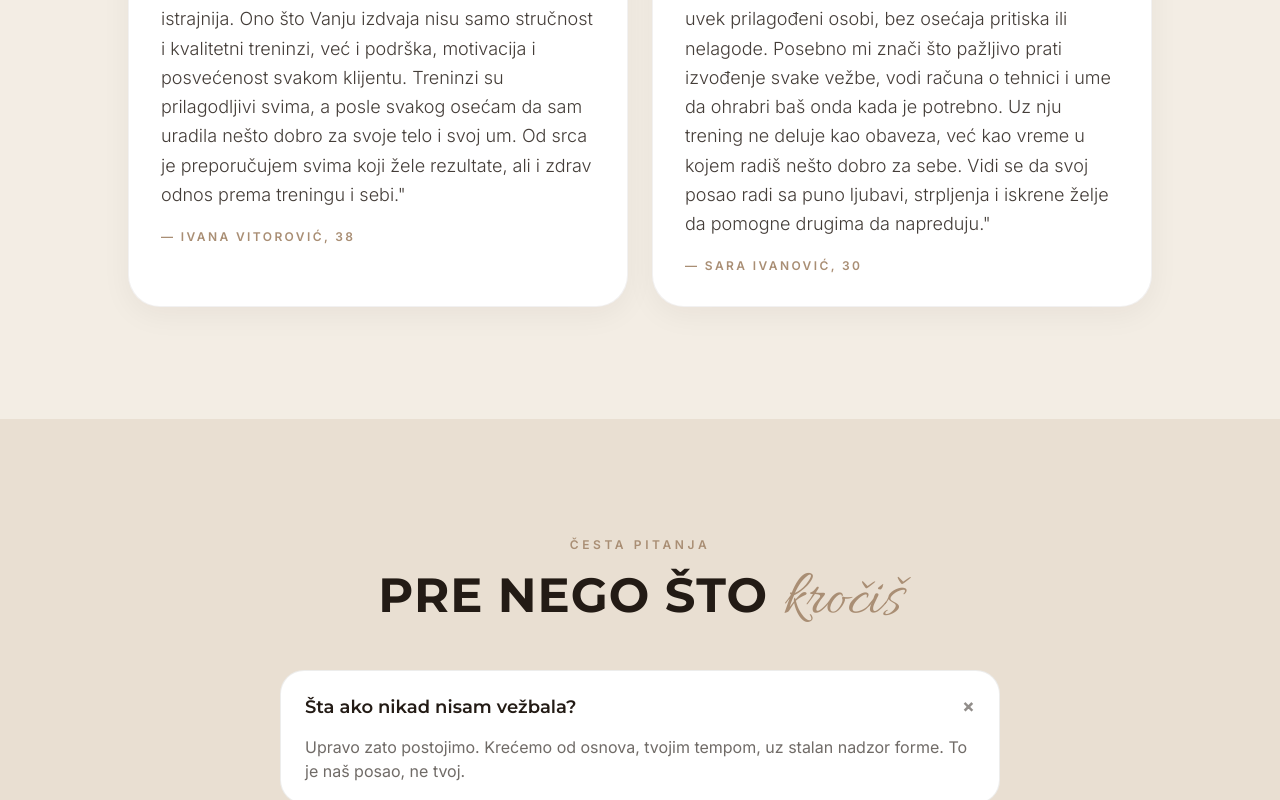
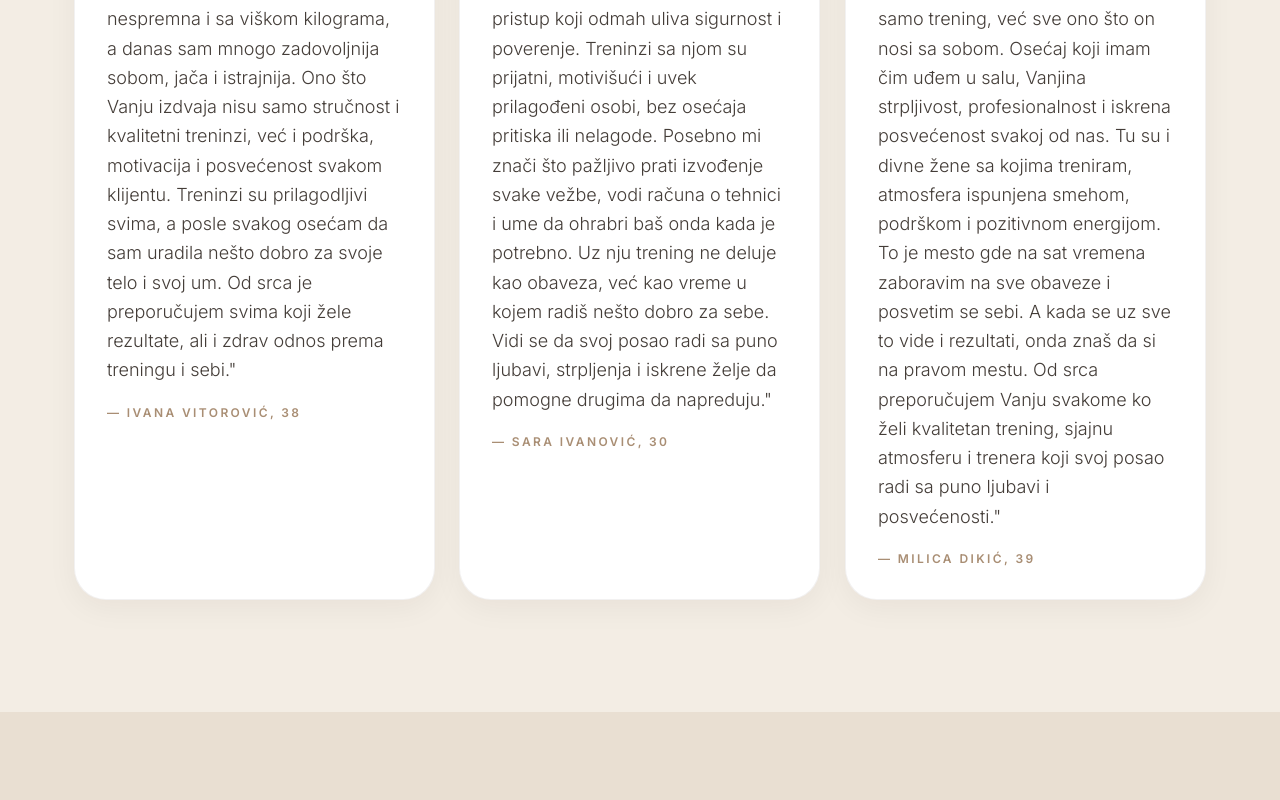
Before and after one commit to Nemanja-Gajic/vanja-fitness, a Next.js app: page / in a window 1280 px wide. Shown: the part 5387-6187 px from the top of the page. Built offline with nearby package versions, Linux system fonts and the light colour scheme.

Commit message:
Third testimonial (Milica) — section now full 3-column grid

```diff
--- a/components/Testimonials.tsx
+++ b/components/Testimonials.tsx
@@ -9,6 +9,10 @@ const quotes = [
   {
     text: "Mrzela sam vežbanje i trening. Ova žena je učinila da se sve promeni. Od srca sve preporuke za rad sa njom! Pored toga što je posvećena, ona ima predivan pristup koji odmah uliva sigurnost i poverenje. Treninzi sa njom su prijatni, motivišući i uvek prilagođeni osobi, bez osećaja pritiska ili nelagode. Posebno mi znači što pažljivo prati izvođenje svake vežbe, vodi računa o tehnici i ume da ohrabri baš onda kada je potrebno. Uz nju trening ne deluje kao obaveza, već kao vreme u kojem radiš nešto dobro za sebe. Vidi se da svoj posao radi sa puno ljubavi, strpljenja i iskrene želje da pomogne drugima da napreduju.",
     who: "Sara Ivanović, 30",
+  },
+  {
+    text: "Na preporuku prijateljice došla sam do Vanjinog kontakta. Od tada, iako sam zbog životnih obaveza nekad pravila pauze, uvek sam se vraćala upravo njoj. Razlog nije samo trening, već sve ono što on nosi sa sobom. Osećaj koji imam čim uđem u salu, Vanjina strpljivost, profesionalnost i iskrena posvećenost svakoj od nas. Tu su i divne žene sa kojima treniram, atmosfera ispunjena smehom, podrškom i pozitivnom energijom. To je mesto gde na sat vremena zaboravim na sve obaveze i posvetim se sebi. A kada se uz sve to vide i rezultati, onda znaš da si na pravom mestu. Od srca preporučujem Vanju svakome ko želi kvalitetan trening, sjajnu atmosferu i trenera koji svoj posao radi sa puno ljubavi i posvećenosti.",
+    who: "Milica Dikić, 39",
   },
 ];
 
```
